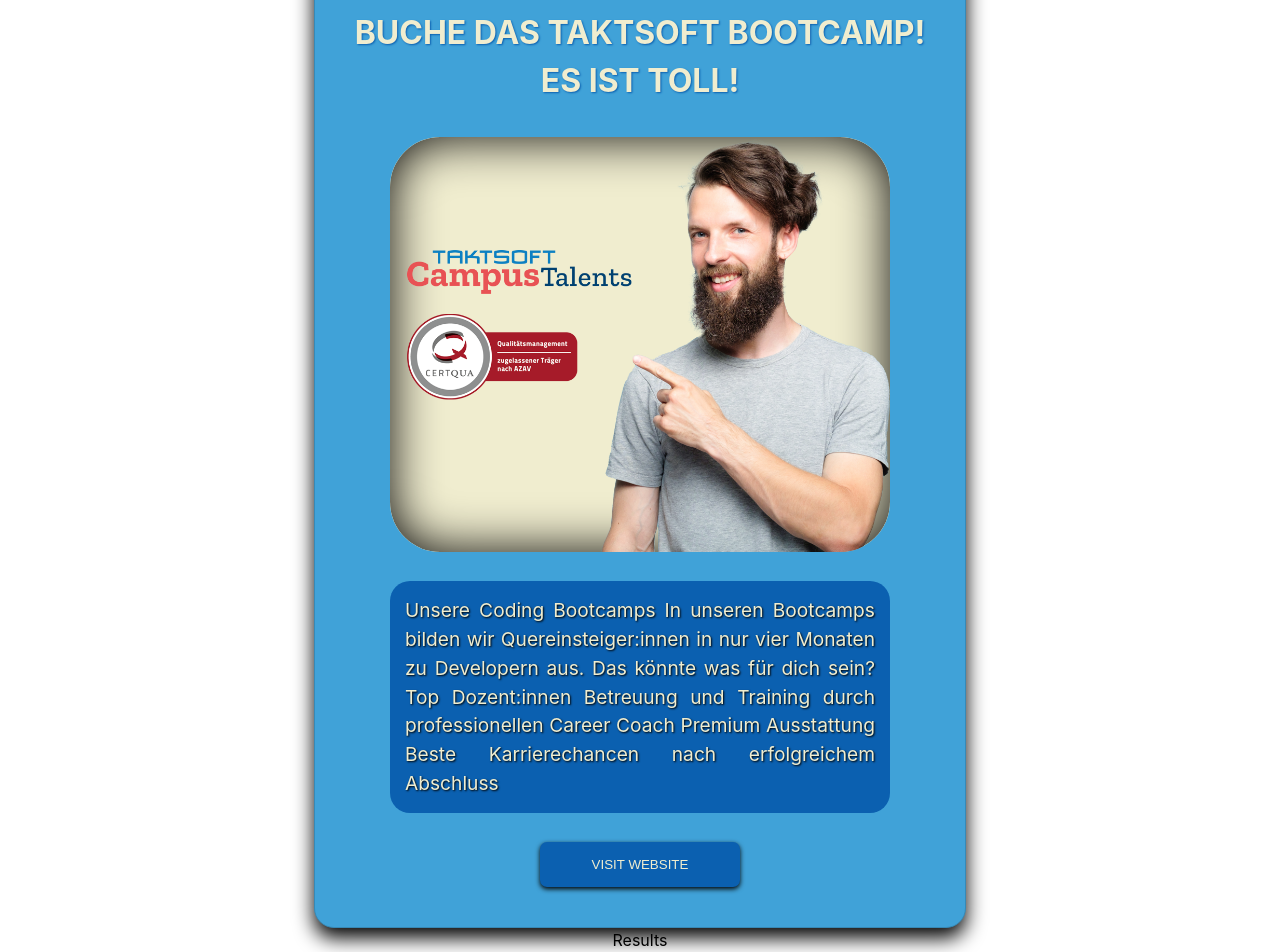
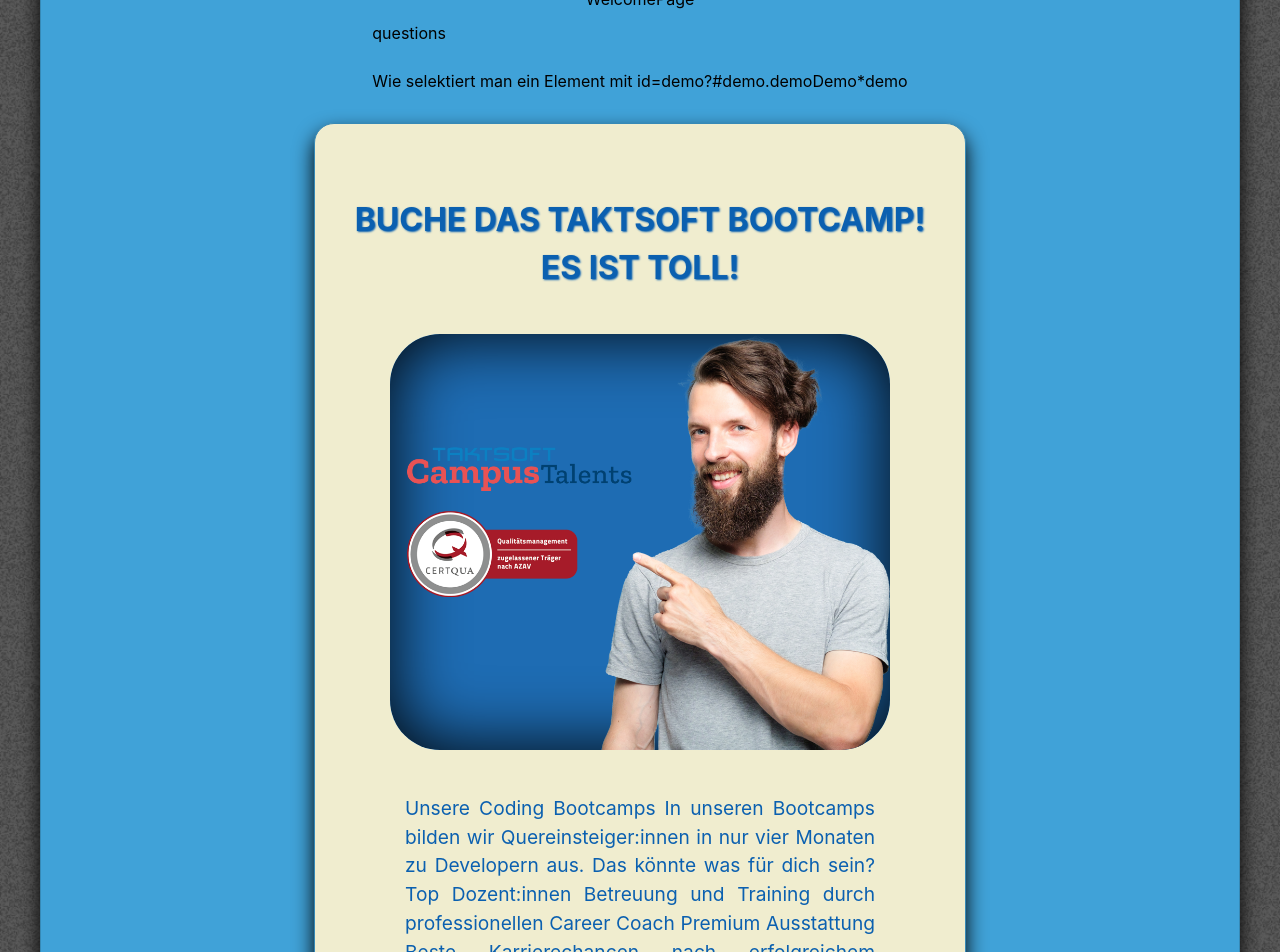
Before and after one commit to Tena99/quiz, a React (Vite) app: page / in a window 1280 px wide. Shown: the part 240-1192 px from the top of the page. Built offline with nearby package versions, Linux system fonts and the light colour scheme.

Commit message:
minimal fix

```diff
--- a/src/App.css
+++ b/src/App.css
@@ -3,10 +3,33 @@
   padding: 0;
   width: 100vw;
 }
+
+* {
+  box-sizing: border-box;
+  user-select: none;
+}
+body {
+  background-size: 40%;
+  background-image: linear-gradient(#484848e5, #484848e5), url(assets/back.jpeg);
+}
+h1 {
+  text-transform: uppercase;
+  color: #f0edcf;
+  text-shadow: #0b60b0 1px 1px 2px;
+  font-size: 3em;
+}
 .app {
-  display: flex;
-  flex-direction: column;
+  margin: 40px;
+  display: grid;
+  gap: 10px;
   justify-content: center;
   justify-items: center;
   align-items: center;
+  align-content: center;
+  border: 1px solid #3689b6;
+  border-radius: 20px;
+  padding: 40px;
+  background-color: #40a2d8;
+  box-shadow: 0 10px 20px #000;
+  transition: all 0.2s;
 }
--- a/src/App.jsx
+++ b/src/App.jsx
@@ -15,8 +15,7 @@
   return (
     <>
       <div className="app">
-        <h1>Hello world</h1>
-
+        <h1>Quiz app</h1>
         <WelcomePage />
         <Questions />
         <Ads />
--- a/src/components/Ads.jsx
+++ b/src/components/Ads.jsx
@@ -4,9 +4,9 @@
 export default function Ads() {
   return (
     <div className={styles.ad}>
-      <h1 className={styles.title}>
+      <p className={styles.title}>
         Buche das taktsoft bootcamp! <br /> Es ist toll!
-      </h1>
+      </p>
       <p className={styles.description}>
         Unsere Coding Bootcamps In unseren Bootcamps bilden wir
         Quereinsteiger:innen in nur vier Monaten zu Developern aus. Das könnte
@@ -16,7 +16,12 @@
       </p>
       <img className={styles.promoimg} src={PromoImg} alt="PromoImg" />
 
-      <button className={styles.adbutton}>Visit website</button>
+      <button
+        className={styles.adbutton}
+        href="https://https://talents.taktsoft.com/"
+      >
+        Visit website
+      </button>
     </div>
   );
 }
--- a/src/components/Ads.module.css
+++ b/src/components/Ads.module.css
@@ -11,13 +11,16 @@
   border: 1px solid #3689b6;
   border-radius: 20px;
   padding: 40px;
-  background-color: #40a2d8;
+  background-color: #f0edcf;
   box-shadow: 0 10px 20px #000;
   transition: all 0.2s;
+  margin: 20px;
 }
 .title {
+  font-size: 2em;
+  font-weight: 700;
   grid-area: 1 / 1 / 2 / 4;
-  color: #f0edcf;
+  color: #0b60b0;
   text-shadow: #0b60b0 1px 1px 2px;
   text-transform: uppercase;
   text-align: center;
@@ -25,7 +28,7 @@
 .adbutton {
   width: 200px;
   grid-area: 4 / 2 / 5 / 3;
-  background-color: #0b60b0;
+  background-color: #40a2d8;
   color: #f0edcf;
   border: none;
   border-radius: 7px;
@@ -33,6 +36,7 @@
   padding: 15px 15px 15px 15px;
   transition: all 0.2s;
   box-shadow: 0 2px 5px #000;
+  text-shadow: 1px 1px 2px #000;
 }
 .adbutton:hover {
   background-color: #0b60b0;
@@ -48,9 +52,7 @@
   max-width: 500px;
   text-align: justify;
   font-size: larger;
-  color: #f0edcf;
-  text-shadow: #000 1px 1px 2px;
-  background-color: #0b60b0;
+  color: #0b60b0;
   padding: 15px;
   border-radius: 20px;
 }
@@ -58,10 +60,22 @@
   grid-area: 2 / 1 / 3 / 4;
   width: 500px;
   border-radius: 50px;
-  background-color: #f0edcf;
-  box-shadow: inset 0 0px 50px #000;
+  background-color: #0b60b0;
+  box-shadow: inset 0 0px 70px #000;
+  animation-duration: 3s;
+  animation-name: changeBackgroundColor;
+  animation-iteration-count: infinite;
+  animation-direction: alternate;
   transition: all 0.2s;
 }
 .promoimg:hover {
-  box-shadow: inset 0 0px 15px #000;
+  background-color: #40a2d8;
 }
+@keyframes changeBackgroundColor {
+  from {
+    background-color: #0b60b0;
+  }
+  to {
+    background-color: #f0edcf;
+  }
+}
```
Also changed, not shown: src/assets/back.jpeg (added).
